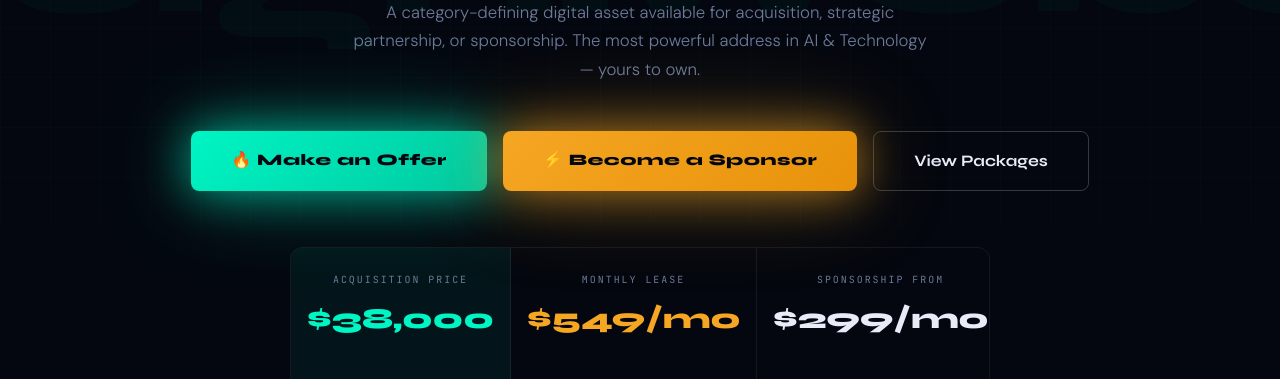
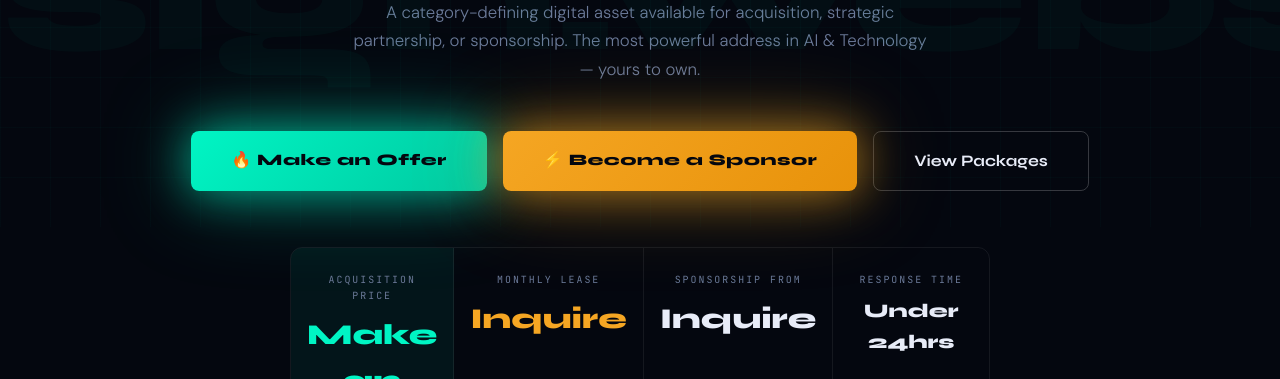
Before and after one commit to WEBWORKSA1/idesign-website, a plain HTML site: page acquisition.html in a window 1280 px wide. Shown: the part 573-952 px from the top of the page. Drawn offline with Linux system fonts and the light colour scheme.

Commit message:
Remove domain prices — pricing now via marketplaces only

```diff
--- a/acquisition.html
+++ b/acquisition.html
@@ -434,15 +434,15 @@
   <div class="price-bar">
     <div class="price-item featured">
       <div class="price-label">Acquisition Price</div>
-      <div class="price-val green">$38,000</div>
+      <div class="price-val green">Make an Offer</div>
     </div>
     <div class="price-item">
       <div class="price-label">Monthly Lease</div>
-      <div class="price-val gold">$549/mo</div>
+      <div class="price-val gold">Inquire</div>
     </div>
     <div class="price-item">
       <div class="price-label">Sponsorship From</div>
-      <div class="price-val">$299/mo</div>
+      <div class="price-val">Inquire</div>
     </div>
     <div class="price-item">
       <div class="price-label">Response Time</div>
@@ -490,7 +490,7 @@
       <tbody>
         <tr class="highlight">
           <td><strong>idesign.website</strong></td>
-          <td><strong style="color:var(--accent)">$38,000</strong></td>
+          <td><strong style="color:var(--accent)">Make an Offer</strong></td>
           <td>2026</td>
           <td>AI & Technology</td>
           <td><span class="badge-sale">FOR SALE</span></td>
@@ -749,8 +749,8 @@
     <h2 class="section-title">Ready to Acquire idesign.website?</h2>
     <p>Purchase outright, lease monthly, or start a sponsorship — we respond within 24 hours. All transfers via Escrow.com.</p>
     <div class="contact-grid">
-      <div class="c-opt"><div class="c-lbl">Acquisition</div><div class="c-val">$38,000</div></div>
-      <div class="c-opt"><div class="c-lbl">Monthly Lease</div><div class="c-val">$549/mo</div></div>
+      <div class="c-opt"><div class="c-lbl">Acquisition</div><div class="c-val">Make an Offer</div></div>
+      <div class="c-opt"><div class="c-lbl">Monthly Lease</div><div class="c-val">Inquire</div></div>
       <div class="c-opt"><div class="c-lbl">Response Time</div><div class="c-val">Under 24hrs</div></div>
     </div>
     <a href="mailto:acquire@idesign.website" class="btn-glow" style="font-size:1rem;padding:1.1rem 3rem">
```
